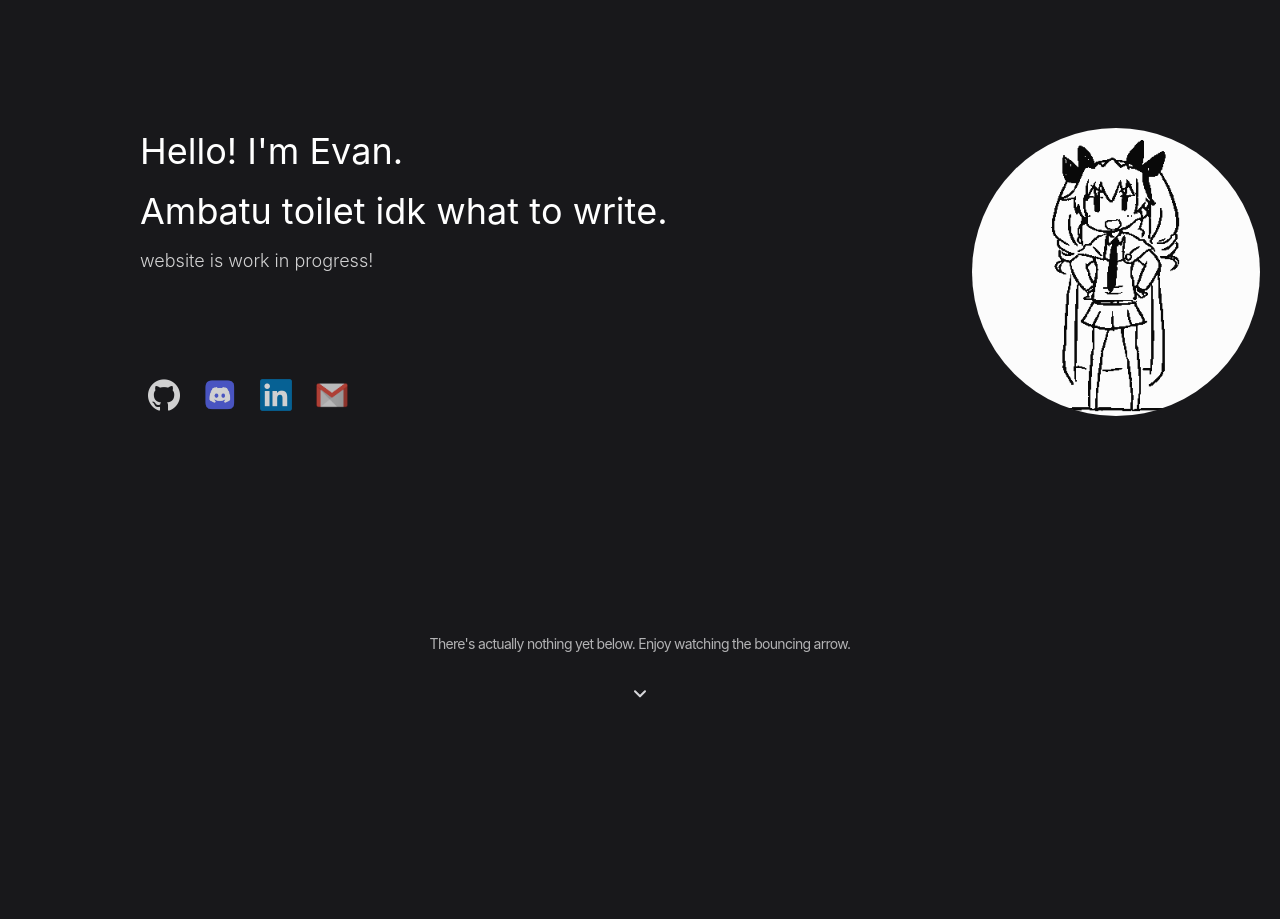
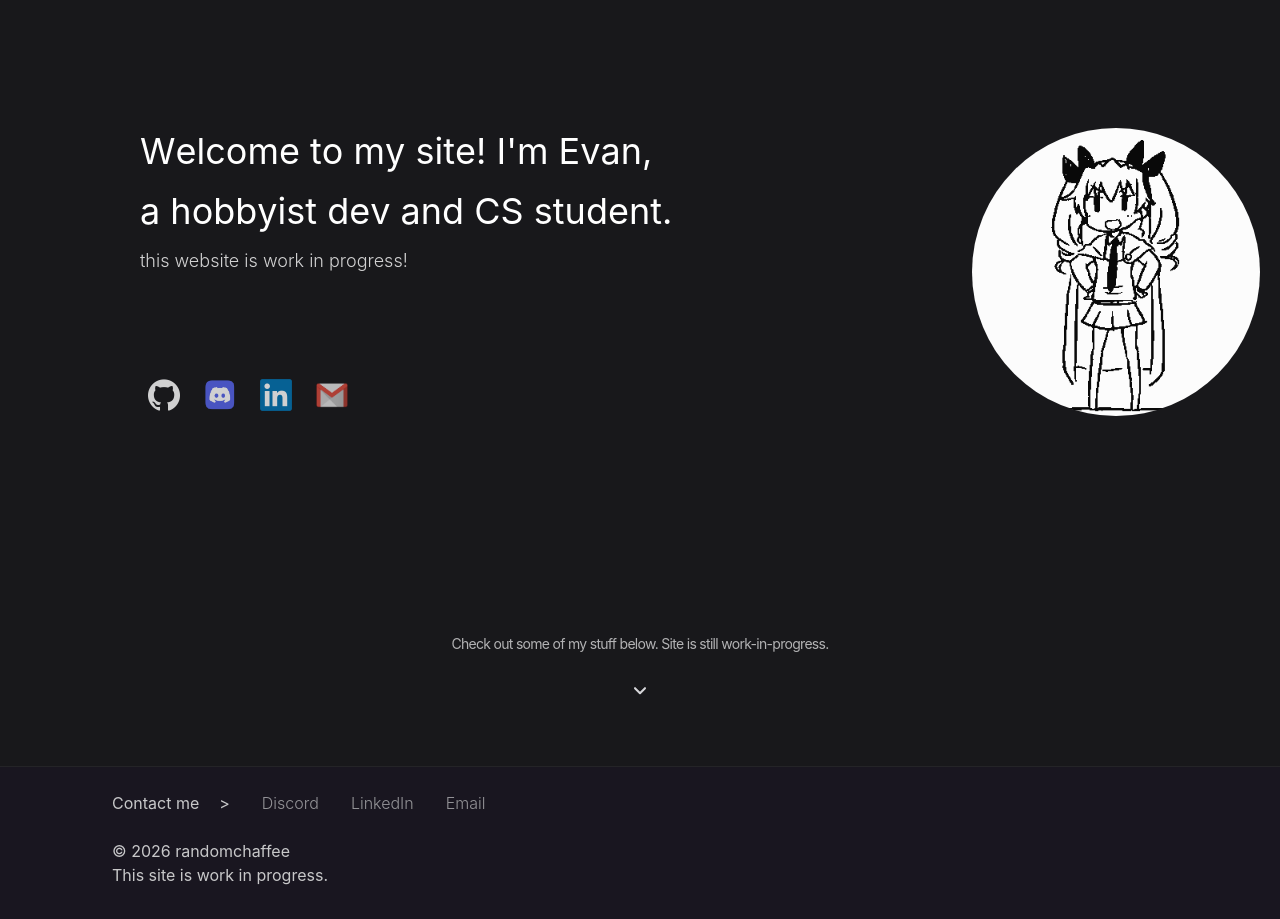
Before and after one commit to randomchaffee/portfolio, a React (Vite) app: page / in a window 1280 px wide. Shown: the part 160-1079 px from the top of the page. Before the commit the page ends 878 px from the top, so only its background shows below. Built offline with nearby package versions, Linux system fonts and the light colour scheme.

Commit message:
add a footer

```diff
--- a/src/App.tsx
+++ b/src/App.tsx
@@ -1,5 +1,6 @@
 import Hero from "./components/Hero"
 import Navbar from "./components/Navbar"
+import Footer from "./components/Footer"
 import BouncyBox from "./components/ui/BouncyBox"
 import BouncingArrow from "./components/ui/BouncingArrow"
 
@@ -9,15 +10,17 @@ export default function App() {
       <Navbar />
       <Hero />
 
-      <BouncyBox className="flex flex-col items-center justify-center gap-6 p-5 bg-zinc-900 text-zinc-100">
+      <BouncyBox className="flex flex-col items-center justify-center gap-6 p-5 mb-12 bg-zinc-900 text-zinc-100">
       {/* Quote Text */}
       <p className="text-base md:text-sm opacity-70 tracking-tighter text-center font-normal">
-        There's actually nothing yet below. Enjoy watching the bouncing arrow.
+        Check out some of my stuff below. Site is still work-in-progress.
       </p>
 
       {/* Repeating Subtle Arrow */}
       <BouncingArrow size={20} color="#d4d4d8" bounceHeight={8} duration={1} />
     </BouncyBox>
+
+    <Footer />
     </div>
   )
 }
--- /dev/null
+++ b/src/components/Footer.tsx
@@ -0,0 +1,55 @@
+const Footer = () => {
+  return (
+    <footer className="opacity-80 bg-violet-950/10 border-t border-zinc-800 text-zinc-100 px-4 md:px-16 lg:px-28">
+        {/* contact info */}
+        <div className="flex flex-row py-6">
+            <p>{"Contact me "}</p>
+            <p className="pl-5">{">"}</p>
+            <a
+                href="https://discord.com/users/348028456723939329"
+                className="group relative opacity-70 font-light transition-all duration-150 ml-8"
+            >
+                <span>
+                    Discord
+                </span>
+                <span className='absolute left-0 -bottom-1 w-0 h-0.5 rounded-xl
+                bg-white transition-all duration-150 group-hover:w-full'
+                >
+                </span>
+            </a>
+            <a
+                href="https://www.linkedin.com/in/evangregorio/"
+                className="group relative opacity-70 font-light transition-all duration-150 ml-8"
+            >
+                <span>
+                    LinkedIn
+                </span>
+                <span className='absolute left-0 -bottom-1 w-0 h-0.5 rounded-xl
+                bg-white transition-all duration-150 group-hover:w-full'
+                >
+                </span>
+            </a>
+            <a
+                href="mailto:evanngregorio@gmail.com"
+                className="group relative opacity-70 font-light transition-all duration-150 ml-8"
+            >
+                <span>
+                    Email
+                </span>
+                <span className='absolute left-0 -bottom-1 w-0 h-0.5 rounded-xl
+                bg-white transition-all duration-300 group-hover:w-full'
+                >
+                </span>
+            </a>
+        </div>
+
+        {/* rights and fluff */}
+        <div className="flex flex-col pb-8 items-center md:items-baseline">
+            <span>© 2026 randomchaffee</span>
+            <span>This site is work in progress.</span>
+        </div>
+    </footer>
+  )
+}
+
+export default Footer
--- a/src/components/Hero.tsx
+++ b/src/components/Hero.tsx
@@ -16,13 +16,13 @@ const Hero = () => {
             {/* left side */}
             <div className="px-15 flex flex-col text-4xl font-normal">
                 <span className="pb-5">
-                    <BouncyText text="Hello! I'm Evan." />
+                    <BouncyText text="Welcome to my site! I'm Evan," />
                 </span>
                 <span className="pb-4">
-                    <BouncyText text="Ambatu toilet idk what to write." delayOffset={0.7} />
+                    <BouncyText text="a hobbyist dev and CS student." delayOffset={0.7} />
                 </span>
                 <span className="text-lg font-light opacity-80">
-                    <SubtleBounceText text="website is work in progress!" delayOffset={2.4} />
+                    <SubtleBounceText text="this website is work in progress!" delayOffset={2.4} />
                 </span>
                 <BouncyBox delayOffset={2.4}>
                     <ul className="mt-24 flex flex-row items-center gap-2">
```
